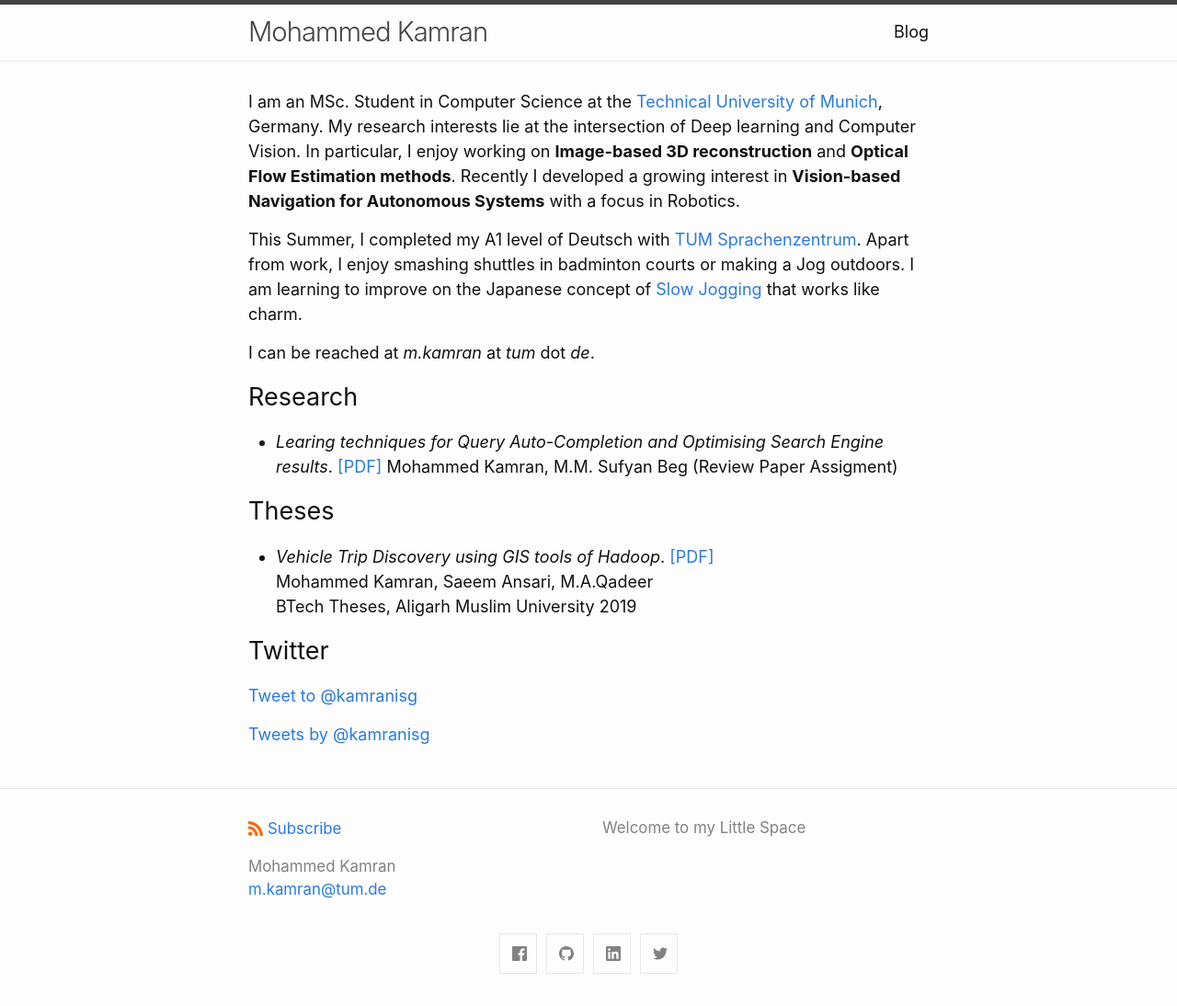
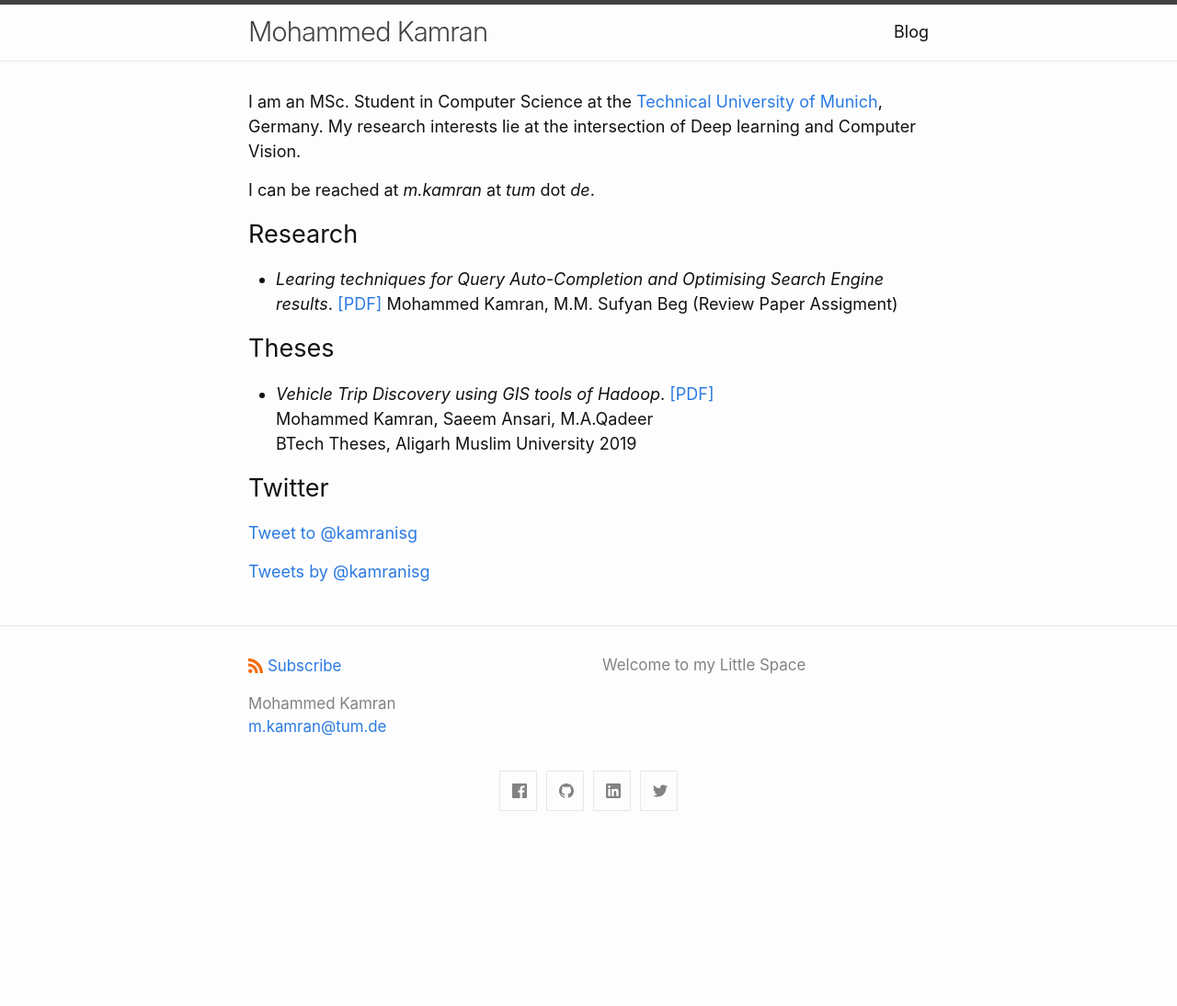
Before and after one commit to kamranisg/kamranisg.github.io, a Jekyll site: the page built from index.md, in a window 1280 px wide. Shown: the whole page at 92% size. Built offline with Jekyll 4.4.1, drawn with Linux system fonts in a browser that asks for light colours; comment, search, counter and statistics services are not loaded; after the commit the page ends 917 px from its top, so only the background shows below that.

Commit message:
Update index.md

```diff
--- a/index.md
+++ b/index.md
@@ -11,9 +11,7 @@ layout: home
 
 
 
-I am an MSc. Student in Computer Science at the [Technical University of Munich](https://www.tum.de/en/), Germany. My research interests lie at the intersection of Deep learning and Computer Vision. In particular, I enjoy working on **Image-based 3D reconstruction** and **Optical Flow Estimation methods**. Recently I developed a growing interest in **Vision-based Navigation for Autonomous Systems** with a focus in Robotics.
-
-This Summer, I completed my A1 level of Deutsch with [TUM Sprachenzentrum](https://www.sprachenzentrum.tum.de/startseite/). Apart from work, I enjoy smashing shuttles in badminton courts or making a Jog outdoors. I am learning to improve on the Japanese concept of [Slow Jogging](https://www.youtube.com/watch?v=-4lCJGCkjR8) that works like charm.
+I am an MSc. Student in Computer Science at the [Technical University of Munich](https://www.tum.de/en/), Germany. My research interests lie at the intersection of Deep learning and Computer Vision.
 
 I can be reached at *m.kamran* at *tum* dot *de*.
 
```
